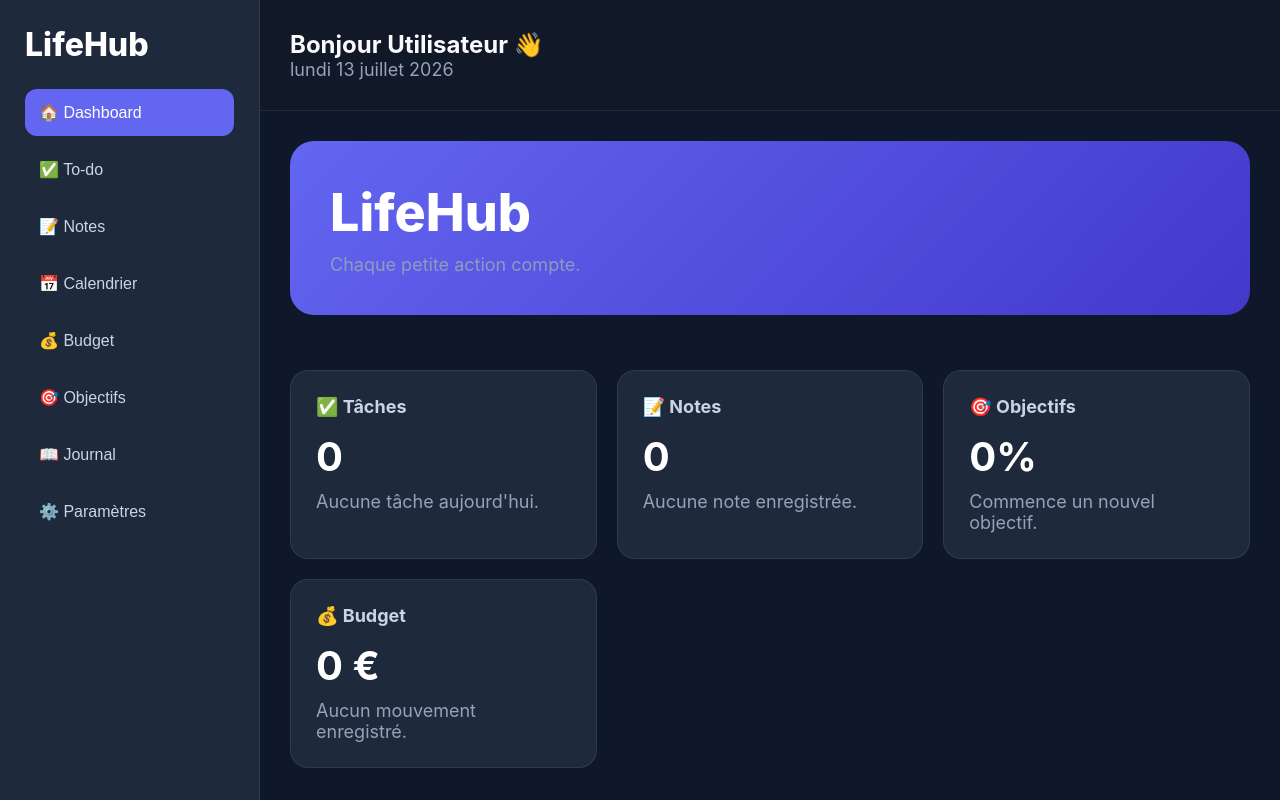
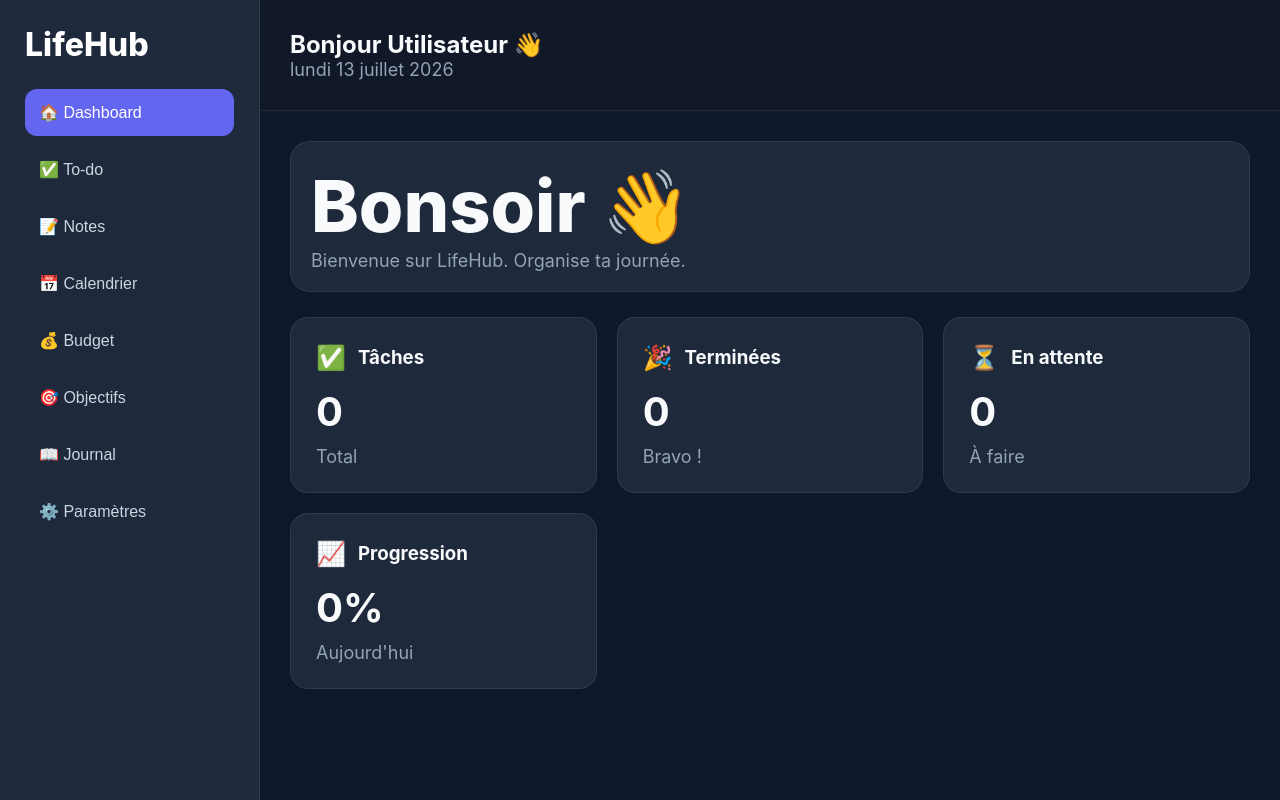
Before and after one commit to Darkmatraque/Lifehub, a React (Vite) app in the folder lifehub/: page / in a window 1280 px wide. Built offline with nearby package versions, Linux system fonts and the light colour scheme.

Commit message:
Update Dashboard.tsx

```diff
--- a/lifehub/src/pages/Dashboard.tsx
+++ b/lifehub/src/pages/Dashboard.tsx
@@ -1,129 +1,18 @@
 import PageContainer from "../components/layout/PageContainer";
 
-import welcomeMessages from "../data/welcome";
+import DashboardHero from "../components/dashboard/DashboardHero";
+
+import DashboardStats from "../components/dashboard/DashboardStats";
 
 export default function Dashboard() {
-
-    const randomMessage =
-        welcomeMessages[
-            Math.floor(Math.random() * welcomeMessages.length)
-        ];
 
     return (
 
         <PageContainer>
 
-            <section className="hero">
+            <DashboardHero />
 
-                <div>
-
-                    <h1>
-
-                        LifeHub
-
-                    </h1>
-
-                    <p>
-
-                        {randomMessage}
-
-                    </p>
-
-                </div>
-
-            </section>
-
-            <section className="dashboard-grid">
-
-                <div className="dashboard-card">
-
-                    <h3>
-
-                        ✅ Tâches
-
-                    </h3>
-
-                    <h2>
-
-                        0
-
-                    </h2>
-
-                    <p>
-
-                        Aucune tâche aujourd'hui.
-
-                    </p>
-
-                </div>
-
-                <div className="dashboard-card">
-
-                    <h3>
-
-                        📝 Notes
-
-                    </h3>
-
-                    <h2>
-
-                        0
-
-                    </h2>
-
-                    <p>
-
-                        Aucune note enregistrée.
-
-                    </p>
-
-                </div>
-
-                <div className="dashboard-card">
-
-                    <h3>
-
-                        🎯 Objectifs
-
-                    </h3>
-
-                    <h2>
-
-                        0%
-
-                    </h2>
-
-                    <p>
-
-                        Commence un nouvel objectif.
-
-                    </p>
-
-                </div>
-
-                <div className="dashboard-card">
-
-                    <h3>
-
-                        💰 Budget
-
-                    </h3>
-
-                    <h2>
-
-                        0 €
-
-                    </h2>
-
-                    <p>
-
-                        Aucun mouvement enregistré.
-
-                    </p>
-
-                </div>
-
-            </section>
+            <DashboardStats />
 
         </PageContainer>
 
```
